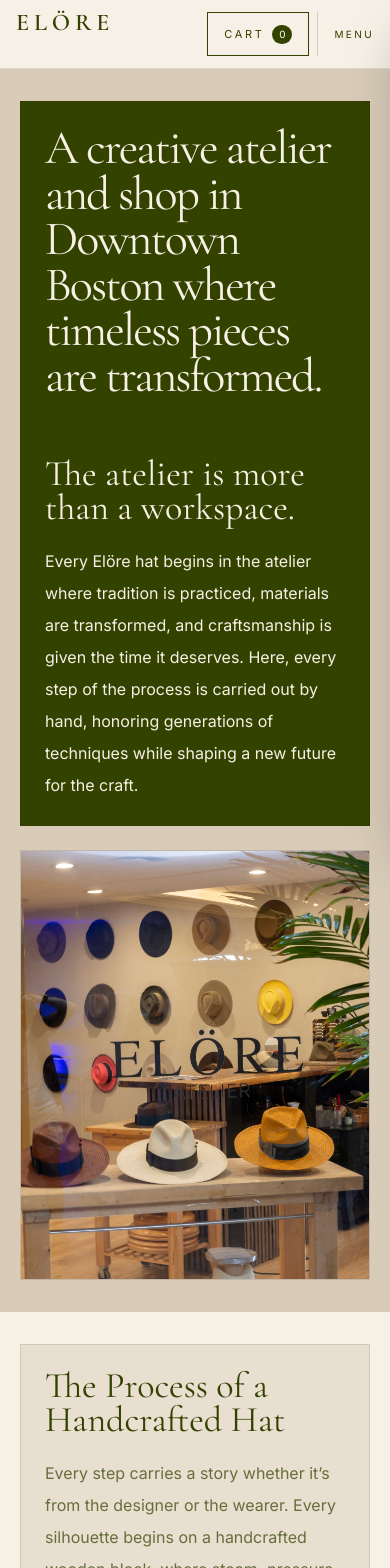
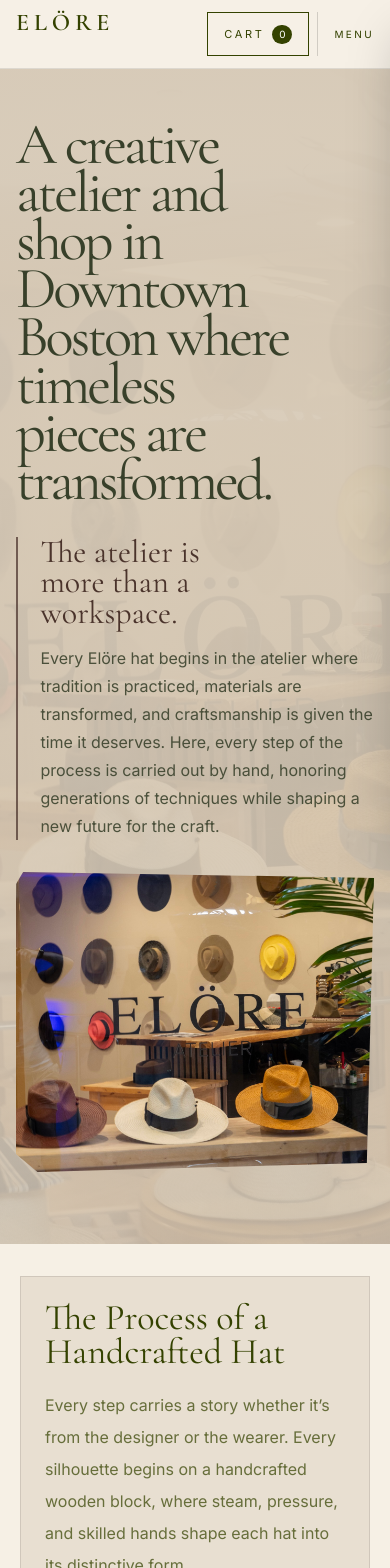
Before and after one commit to caliphsafe/elore-atelier, a Next.js app: page /studio in a window 390 px wide. Shown: the top 1568 px of the page. Built offline with nearby package versions, Linux system fonts and the light colour scheme.

Commit message:
Add files via upload

```diff
--- a/app/globals.css
+++ b/app/globals.css
@@ -2412,3 +2412,234 @@ a[class*="rounded-full"] {
     box-shadow: 10px 13px 0 rgba(216,203,184,.12);
   }
 }
+
+
+/* =========================================================
+   ELÖRE V16 — ATELIER + SHOP HERO FAMILY
+   Related to Custom/Experiences, individually art-directed.
+   ========================================================= */
+
+/* ATELIER — tactile, warm, process-led */
+.atelier-opening {
+  position: relative;
+  isolation: isolate;
+  overflow: hidden;
+  background: var(--elore-v7-sand);
+  color: var(--elore-v7-olive-deep);
+}
+
+.atelier-opening::before {
+  content: "";
+  position: absolute;
+  inset: 0;
+  z-index: -2;
+  background: url("/images/studio/workspace.jpg") center / cover no-repeat;
+  opacity: .38;
+  filter: saturate(.78) contrast(.92);
+}
+
+.atelier-opening::after {
+  content: "";
+  position: absolute;
+  inset: 0;
+  z-index: -1;
+  background: linear-gradient(90deg,
+    rgba(216,203,184,.96) 0%,
+    rgba(216,203,184,.84) 40%,
+    rgba(216,203,184,.46) 68%,
+    rgba(216,203,184,.62) 100%);
+}
+
+.atelier-opening__inner {
+  min-height: clamp(650px, 78svh, 880px);
+  padding: clamp(4.5rem, 7vw, 7.5rem) 3rem;
+  display: grid;
+  grid-template-columns: minmax(0,.92fr) minmax(0,1.08fr);
+  align-items: center;
+  gap: clamp(2.5rem,5vw,6rem);
+}
+
+.atelier-opening__content {
+  position: relative;
+  z-index: 2;
+}
+
+.atelier-opening__content > h1 {
+  max-width: 10ch;
+  margin: 0;
+  font-size: clamp(4.3rem,6.8vw,8rem);
+  line-height: .82;
+  letter-spacing: -.052em;
+  color: var(--elore-v7-olive-deep);
+}
+
+.atelier-opening__intro {
+  max-width: 38rem;
+  margin: clamp(2rem,4vw,3.5rem) 0 0 clamp(1rem,3vw,4rem);
+  padding-left: 1.4rem;
+  border-left: 2px solid rgba(74,51,43,.72);
+}
+
+.atelier-opening__intro h2 {
+  max-width: 12ch;
+  margin: 0;
+  font-size: clamp(2rem,3vw,3.4rem);
+  line-height: .95;
+  color: #4a332b;
+}
+
+.atelier-opening__intro p {
+  margin: 1rem 0 0;
+  max-width: 35rem;
+  font-size: 1rem;
+  line-height: 1.75;
+  color: rgba(56,64,42,.88);
+}
+
+.atelier-opening__image {
+  position: relative;
+  width: min(100%,760px);
+  min-height: clamp(430px,43vw,610px);
+  justify-self: end;
+  overflow: hidden;
+  clip-path: polygon(3% 0,100% 2%,97% 95%,10% 100%,0 91%,0 7%);
+  box-shadow: 20px 24px 0 rgba(74,51,43,.16);
+}
+
+/* SHOP — cleaner, product-first, but unmistakably ELÖRE */
+.shop-opening {
+  position: relative;
+  isolation: isolate;
+  overflow: hidden;
+  background: var(--elore-v7-olive-deep);
+  color: var(--elore-v7-bone);
+}
+
+.shop-opening::before {
+  content: "";
+  position: absolute;
+  inset: 0;
+  z-index: -2;
+  background: url("/images/home/collections/signature.jpg") 68% center / cover no-repeat;
+  opacity: .32;
+  filter: saturate(.7);
+}
+
+.shop-opening::after {
+  content: "";
+  position: absolute;
+  inset: 0;
+  z-index: -1;
+  background: linear-gradient(90deg,
+    rgba(56,64,42,.97) 0%,
+    rgba(56,64,42,.88) 42%,
+    rgba(56,64,42,.52) 70%,
+    rgba(56,64,42,.72) 100%);
+}
+
+.shop-opening__inner {
+  min-height: clamp(520px,65svh,720px);
+  padding: clamp(4rem,6vw,6.5rem) 3rem;
+  display: grid;
+  grid-template-columns: minmax(0,.9fr) minmax(0,1.1fr);
+  align-items: center;
+  gap: clamp(2.5rem,5vw,6rem);
+}
+
+.shop-opening__content {
+  position: relative;
+  z-index: 2;
+}
+
+.shop-opening__content h1 {
+  max-width: 7ch;
+  margin: 0;
+  font-size: clamp(5rem,8vw,9rem);
+  line-height: .78;
+  letter-spacing: -.055em;
+  color: var(--elore-v7-bone);
+}
+
+.shop-opening__content p {
+  max-width: 34rem;
+  margin: 1.7rem 0 0 clamp(.5rem,2vw,2rem);
+  padding-left: 1.2rem;
+  border-left: 2px solid var(--elore-v7-sand);
+  font-size: 1rem;
+  line-height: 1.75;
+  color: rgba(244,237,226,.9);
+}
+
+.shop-opening__image {
+  position: relative;
+  width: min(100%,650px);
+  min-height: clamp(360px,38vw,520px);
+  justify-self: end;
+  overflow: hidden;
+  clip-path: polygon(2% 0,100% 3%,97% 97%,7% 100%,0 93%,0 5%);
+  box-shadow: 18px 22px 0 rgba(216,203,184,.18);
+}
+
+@media (max-width: 900px) {
+  .atelier-opening__inner,
+  .shop-opening__inner {
+    grid-template-columns: 1fr;
+    min-height: auto;
+    padding: 4rem 1.5rem 5.5rem;
+  }
+
+  .atelier-opening::after {
+    background: linear-gradient(180deg,
+      rgba(216,203,184,.94) 0%,
+      rgba(216,203,184,.80) 48%,
+      rgba(216,203,184,.50) 100%);
+  }
+
+  .shop-opening::after {
+    background: linear-gradient(180deg,
+      rgba(56,64,42,.94) 0%,
+      rgba(56,64,42,.82) 48%,
+      rgba(56,64,42,.56) 100%);
+  }
+
+  .atelier-opening__intro {
+    margin-left: 0;
+  }
+
+  .atelier-opening__image,
+  .shop-opening__image {
+    justify-self: center;
+    width: min(100%,760px);
+  }
+
+  .atelier-opening__image {
+    min-height: clamp(350px,58vw,500px);
+  }
+
+  .shop-opening__image {
+    min-height: clamp(330px,56vw,470px);
+  }
+}
+
+@media (max-width: 600px) {
+  .atelier-opening__inner,
+  .shop-opening__inner {
+    padding: 3.25rem 1rem 4.5rem;
+    gap: 2rem;
+  }
+
+  .atelier-opening__content > h1 {
+    font-size: clamp(3.6rem,15vw,5.4rem);
+  }
+
+  .shop-opening__content h1 {
+    font-size: clamp(4.2rem,18vw,6rem);
+  }
+
+  .atelier-opening__image,
+  .shop-opening__image {
+    min-height: 300px;
+    clip-path: polygon(2% 0,100% 2%,98% 97%,6% 100%,0 94%,0 4%);
+    box-shadow: 10px 13px 0 rgba(74,51,43,.14);
+  }
+}
--- a/app/shop/page.tsx
+++ b/app/shop/page.tsx
@@ -1,3 +1,4 @@
+import Image from "next/image";
 import { ShopGrid } from "@/components/shop/shop-grid";
 import { getProducts } from "@/lib/shopify/storefront";
 
@@ -8,9 +9,20 @@ export default async function ShopPage() {
     <main className="shop-page">
       <section className="shop-opening">
         <div className="editorial-container shop-opening__inner">
-          <div>
+          <div className="shop-opening__content">
             <h1 className="serif-display">All Handcrafted Hats</h1>
             <p>Explore Elöre pieces shaped through natural materials, intentional design, and the art of modern millinery.</p>
+          </div>
+
+          <div className="shop-opening__image">
+            <Image
+              src="/images/home/collections/signature.jpg"
+              alt="ELÖRE handcrafted hat collection"
+              fill
+              priority
+              sizes="(max-width: 900px) 92vw, 42vw"
+              className="object-cover"
+            />
           </div>
         </div>
       </section>
--- a/app/studio/page.tsx
+++ b/app/studio/page.tsx
@@ -64,21 +64,16 @@ const timelessMaterials = [
 export default function StudioPage() {
   return (
     <>
-      <section className="atelier-color-band px-5 pb-8 pt-8 md:px-8 md:pb-10 md:pt-10 lg:px-12 lg:pb-12">
-        <div className="editorial-container">
-          <div className="grid gap-6 lg:grid-cols-[0.88fr_1.12fr] lg:items-stretch">
-            <div className="atelier-color-panel flex flex-col justify-between rounded-luxe border thin-border p-6 shadow-soft md:p-8 lg:p-10">
-              <div>
-                <h1 className="serif-display max-w-4xl text-5xl leading-[0.92] tracking-hero text-brand-ink sm:text-6xl md:text-7xl lg:text-[5.15rem]">
+      <section className="atelier-opening">
+        <div className="editorial-container atelier-opening__inner">
+          <div className="atelier-opening__content">
+            <h1 className="serif-display">
               A creative atelier and shop in Downtown Boston where timeless pieces are transformed.
             </h1>
-              </div>
 
-              <div className="mt-8 border-t thin-border pt-6 md:mt-10 md:pt-7">
-                <h2 className="serif-display text-4xl leading-tight text-brand-ink md:text-5xl lg:text-6xl">
-                  The atelier is more than a workspace.
-                </h2>
-                <p className="mt-5 max-w-2xl text-base leading-8 text-brand-ink/72 md:text-lg">
+            <div className="atelier-opening__intro">
+              <h2 className="serif-display">The atelier is more than a workspace.</h2>
+              <p>
                 Every Elöre hat begins in the atelier where tradition is practiced,
                 materials are transformed, and craftsmanship is given the time it
                 deserves. Here, every step of the process is carried out by hand,
@@ -88,16 +83,15 @@ export default function StudioPage() {
             </div>
           </div>
 
-            <div className="relative min-h-[430px] overflow-hidden rounded-luxe border thin-border shadow-soft md:min-h-[620px] lg:min-h-[720px]">
+          <div className="atelier-opening__image">
             <Image
               src="/images/studio/workspace.jpg"
               alt="ELÖRE Atelier workspace in Downtown Boston"
               fill
-                sizes="(max-width: 1024px) 100vw, 56vw"
+              sizes="(max-width: 900px) 92vw, 48vw"
               className="object-cover"
               priority
             />
-            </div>
           </div>
         </div>
       </section>
```
Lines whose indentation alone changed are shown as unchanged.
